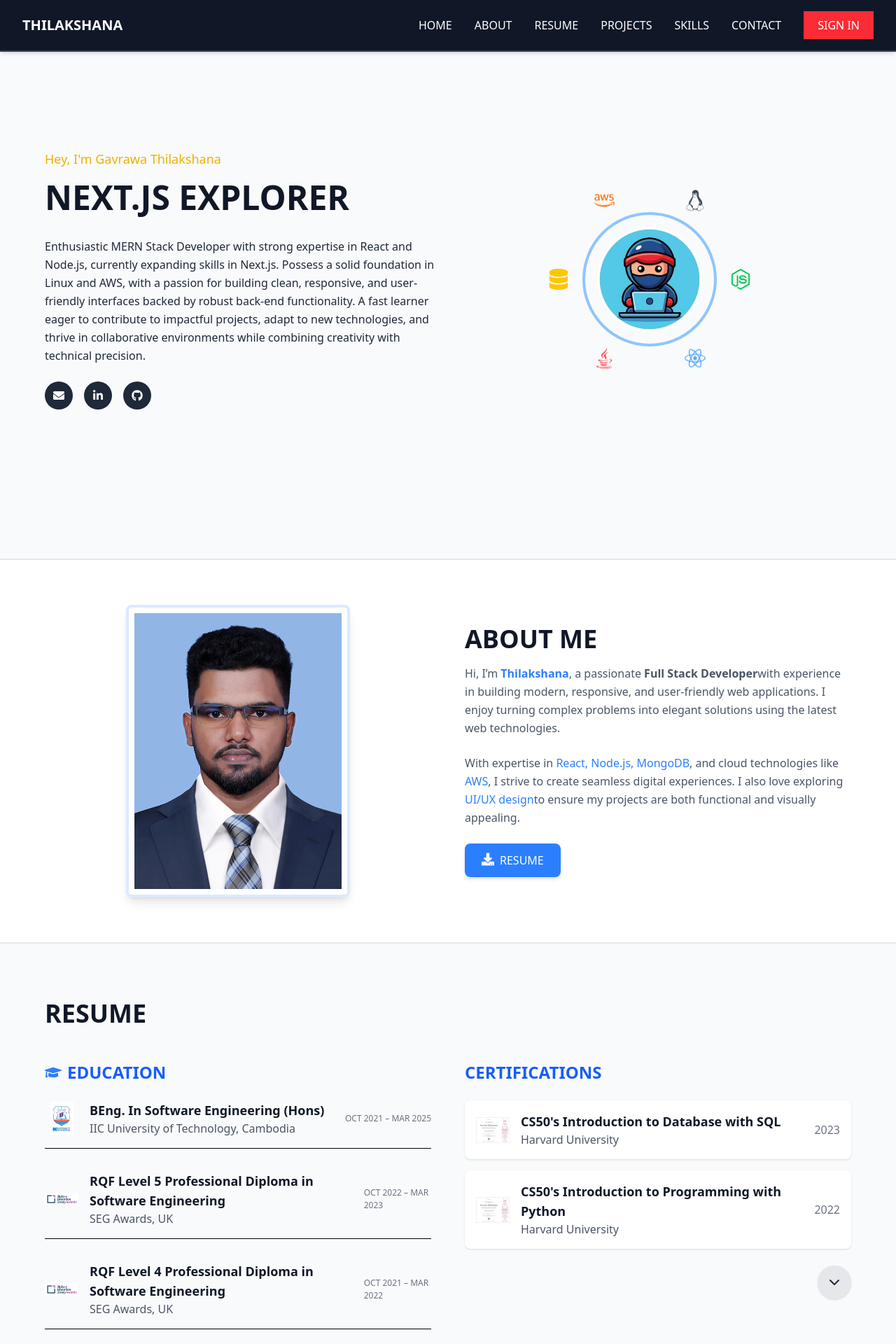
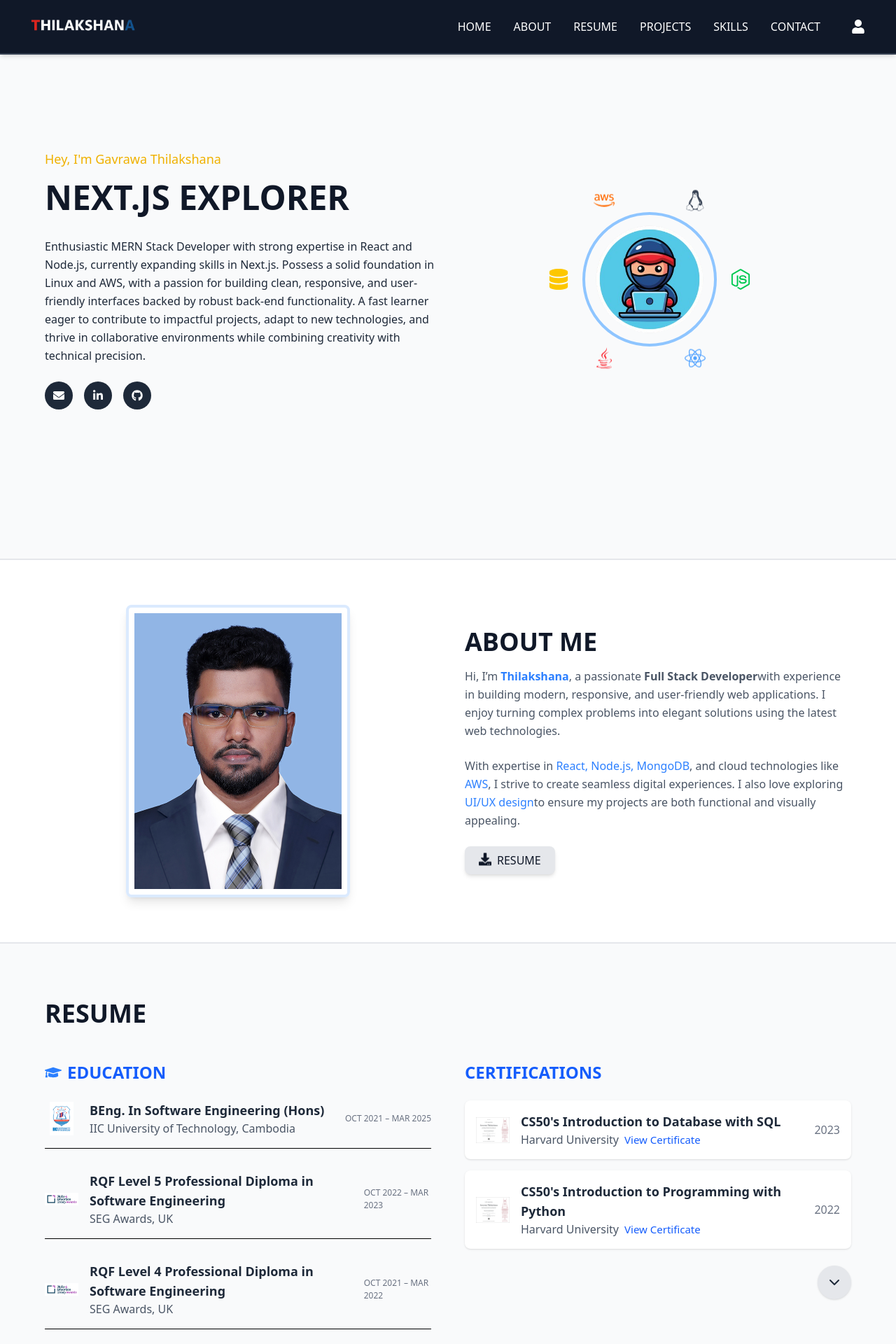
Before and after one commit to gthilakshana/thilakshana, a React (Vite) app: page / in a window 1280 px wide. Shown: the top 1920 px of the page at 70% size. Built offline with nearby package versions, Linux system fonts and the light colour scheme.

Commit message:
logo added

```diff
--- a/src/components/about.jsx
+++ b/src/components/about.jsx
@@ -40,10 +40,10 @@ export default function About() {
                         href="/cv/Gavrawa_Thilakshana.pdf"
                         target="_blank"
                         rel="noopener noreferrer"
-                        className="inline-flex items-center gap-2 px-6 py-3 uppercase
-             bg-blue-500 text-white font-medium shadow-md
-             hover:bg-blue-600 hover:scale-105 active:scale-95
-             transition-transform duration-300 ease-in-out rounded-lg"
+                        className="inline-flex items-center gap-2 px-5 py-2 uppercase
+             rounded-lg bg-gray-200 text-gray-900 font-medium shadow-md
+              hover:scale-105 active:scale-95
+             transition-transform duration-300 ease-in-out"
                     >
                         <FaDownload className="animate-bounce text-lg" />
                         Resume
--- a/src/components/contact.jsx
+++ b/src/components/contact.jsx
@@ -3,9 +3,9 @@ export default function Contact() {
         <section id="contact" className="bg-gray-50 py-20 px-6 md:px-16">
             <div className="max-w-6xl mx-auto text-start">
                 {/* Section Header */}
-                <p className="text-sm font-medium text-blue-600">Get In Touch</p>
+
                 <h2 className="text-3xl md:text-4xl font-bold text-gray-900 mt-1 uppercase">
-                    Contact Me
+                    Contact
                 </h2>
                 <p className="text-gray-600 mt-2 text-lg">
                     I’d love to hear from you! Whether you have a question, project idea,
--- a/src/components/header.jsx
+++ b/src/components/header.jsx
@@ -1,5 +1,5 @@
 import { useState } from "react";
-import { FaBars, FaTimes } from "react-icons/fa";
+import { FaBars, FaTimes, FaUser } from "react-icons/fa";
 
 export default function Header() {
     const [isOpen, setIsOpen] = useState(false);
@@ -18,14 +18,16 @@ export default function Header() {
         <header className="fixed top-0 left-0 w-full z-50 bg-gray-900 backdrop-blur-md shadow-md border-b-2 border-gray-700">
             <div className="w-full mx-auto flex items-center justify-between px-6 md:px-8 py-4">
                 {/* Logo */}
-                <div className="flex items-center justify-start w-full md:w-auto">
-                    <span
-                        className="text-xl sm:text-1xl font-bold text-white uppercase cursor-pointer"
-                        onClick={() => handleScroll("home")}
-                    >
-                        Thilakshana
-                    </span>
+
+                <div className="inline-block rounded-md">
+                    <img
+                        src="logo.png"
+                        alt="Thilakshana Logo"
+                        className="h-6 sm:h-10 md:h-10 w-[100px] sm:w-[100px] md:w-[170px] object-cover"
+                    />
                 </div>
+
+
 
 
                 {/* Desktop Navigation */}
@@ -40,10 +42,10 @@ export default function Header() {
                         </span>
                     ))}
                     <span
-                        className="px-5 py-2 bg-red-500 text-white font-medium shadow-md hover:bg-red-600 transition cursor-pointer"
+                        className="p-3 text-white text-2xl hover:text-yellow-500 transition-colors cursor-pointer "
                         onClick={() => handleScroll("contact")}
                     >
-                        Sign In
+                        <FaUser className="text-xl " />
                     </span>
                 </nav>
 
--- a/src/components/projects.jsx
+++ b/src/components/projects.jsx
@@ -1,7 +1,8 @@
 import { useState } from "react";
-import { FaGithub } from "react-icons/fa";
+import { FaGithub, FaCode } from "react-icons/fa";
 import { FiExternalLink } from "react-icons/fi";
 import { ChevronDown, ChevronUp } from "lucide-react";
+import { FaArrowRight } from "react-icons/fa6";
 
 export default function Projects() {
     const [showMore, setShowMore] = useState(false);
@@ -56,7 +57,8 @@ export default function Projects() {
             <div className="flex items-center justify-between mb-10 max-w-6xl mx-auto">
                 <div>
                     <p className="text-sm font-medium text-gray-500">Recent Projects</p>
-                    <h2 className="text-3xl md:text-4xl font-bold text-gray-900 mb-12 text-start uppercase">
+                    <h2 className="text-3xl md:text-4xl font-bold text-gray-900 mb-12 text-start uppercase flex items-center gap-3">
+                        <FaCode className="text-gary-600" />
                         Projects
                     </h2>
                 </div>
@@ -65,13 +67,13 @@ export default function Projects() {
                     target="_blank"
                     rel="noopener noreferrer"
                     className="px-5 py-2 rounded-lg bg-gray-200 text-gray-900 font-medium shadow-md
-             hover:bg-gray-300 hover:scale-105 active:scale-95
-             transition-transform duration-300 ease-in-out flex items-center gap-2"
+     hover:bg-gray-300 hover:scale-105 active:scale-95
+     transition-transform duration-300 ease-in-out flex items-center gap-2"
                 >
                     <FaGithub className="text-lg" />
                     GitHub
+                    <FaArrowRight className="text-sm" />
                 </a>
-
 
             </div>
 
--- a/src/components/resume.jsx
+++ b/src/components/resume.jsx
@@ -49,7 +49,7 @@ export default function Resume() {
                                     <div className="flex items-center gap-4">
                                         <img src={edu.img} alt={edu.title} className="w-12 h-12 object-contain rounded" />
                                         <div>
-                                            <h4 className="text-lg font-semibold text-gray-900">{edu.title}</h4>
+                                            <h4 className="text-lg font-semibold text-gray-800">{edu.title}</h4>
                                             <p className="text-gray-600">{edu.org}</p>
                                         </div>
                                     </div>
@@ -81,23 +81,27 @@ export default function Resume() {
                                     >
                                         <img src={cert.img} alt={cert.title} className="w-12 h-12 object-contain rounded" />
                                         <div className="absolute inset-0 bg-black/0 group-hover:bg-black/30 flex items-center justify-center transition duration-300 rounded">
-                                            <FiSearch className="text-white text-xl opacity-0 group-hover:opacity-100 transition duration-300" />
+                                            <FiSearch className="text-gary-600 text-xl opacity-0 group-hover:opacity-100 transition duration-300" />
                                         </div>
                                     </div>
 
                                     {/* Text - opens link */}
                                     <div className="ml-4 flex-1">
-                                        <h4 className="text-lg font-semibold text-gray-900">
+                                        <h4 className="text-lg font-semibold text-gray-800">
+                                            {cert.title}
+                                        </h4>
+
+                                        <div className="flex items-center gap-2 text-gray-600">
+                                            <span>{cert.org}</span>
                                             <a
                                                 href={cert.link}
                                                 target="_blank"
                                                 rel="noopener noreferrer"
-                                                className="hover:text-blue-600 transition"
+                                                className="text-blue-600 hover:underline transition text-[15px]"
                                             >
-                                                {cert.title}
+                                                View Certificate
                                             </a>
-                                        </h4>
-                                        <p className="text-gray-600">{cert.org}</p>
+                                        </div>
                                     </div>
 
                                     <span className="text-gray-500">{cert.year}</span>
```
Also changed, not shown: public/logo.png.
